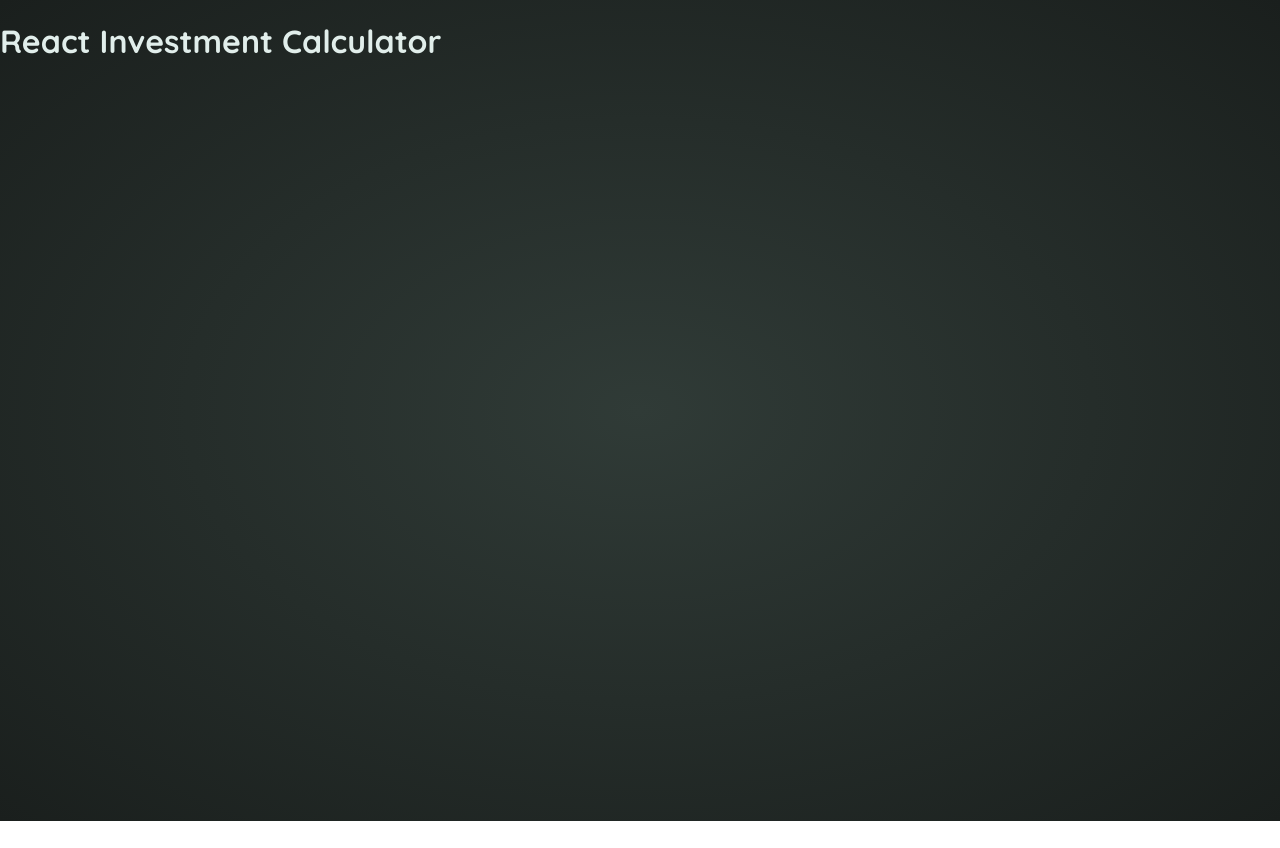
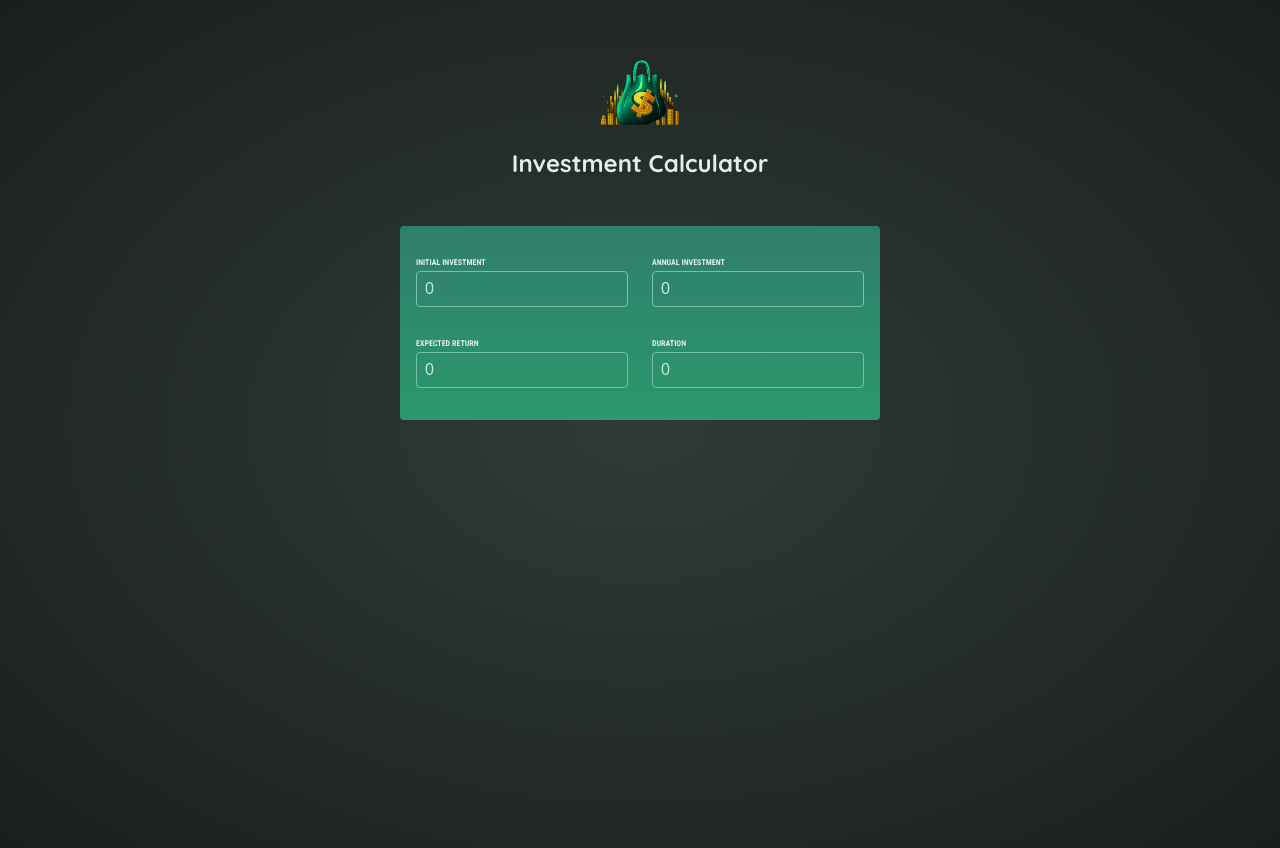
Before and after one commit to utpeti/Investment_Calculator, a React (Vite) app: page / in a window 1280 px wide. Before the commit the page ends 821 px from the top, so only its background shows below. Built offline with nearby package versions, Linux system fonts and the light colour scheme.

Commit message:
added header and user input section

```diff
--- a/src/App.jsx
+++ b/src/App.jsx
@@ -1,7 +1,18 @@
+import Header from "./components/Header";
+import InputSection from "./components/InputSection";
+
 function App() {
   return (
-    <h1>React Investment Calculator</h1>
-  )
+    <>
+      <Header
+        headerText="Investment Calculator"
+        imgSource="investment-calculator-logo.png"
+        imgAlt="investment-calculator-logo"
+        id="header"
+      />
+      <InputSection />
+    </>
+  );
 }
 
-export default App
+export default App;
--- /dev/null
+++ b/src/components/Header.jsx
@@ -0,0 +1,13 @@
+export default function Header({
+  headerText,
+  imgSource,
+  imgAlt,
+  ...proxyProps
+}) {
+  return (
+    <header {...proxyProps}>
+      <img src={imgSource} alt={imgAlt} />
+      <h1>{headerText}</h1>
+    </header>
+  );
+}
--- /dev/null
+++ b/src/components/InputField.jsx
@@ -0,0 +1,8 @@
+export default function InputField({ labelText, initialValue, ...proxyProps }) {
+  return (
+    <p>
+      <label>{labelText}</label>
+      <input type="number" value={initialValue} />
+    </p>
+  );
+}
--- /dev/null
+++ b/src/components/InputSection.jsx
@@ -0,0 +1,16 @@
+import InputField from "./InputField";
+
+export default function InputSection() {
+  return (
+    <section id="user-input">
+      <div className="input-group">
+        <InputField labelText="Initial investment" initialValue="0" />
+        <InputField labelText="Annual Investment" initialValue="0" />
+      </div>
+      <div className="input-group">
+        <InputField labelText="Expected Return" initialValue="0" />
+        <InputField labelText="Duration" initialValue="0" />
+      </div>
+    </section>
+  );
+}
```
